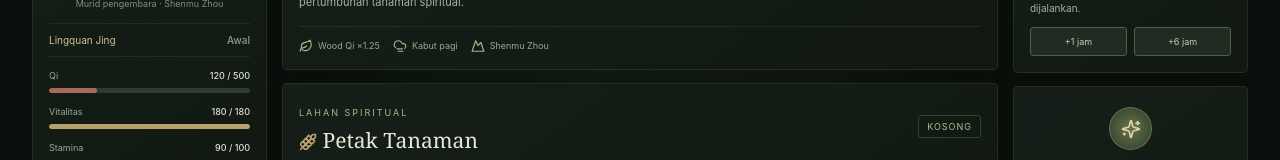
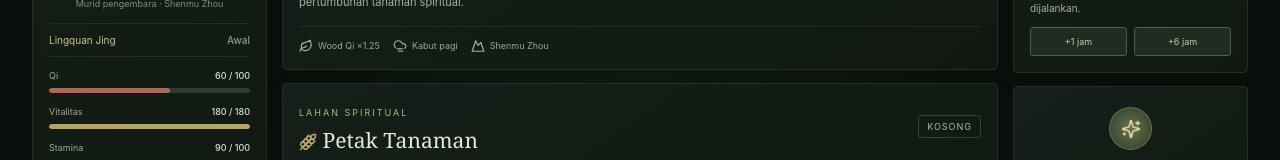
Before and after one commit to aesher-gg/xuantian-World-game, a React (Vite) app: page / in a window 1280 px wide. Shown: the part 606-766 px from the top of the page. Built offline with nearby package versions, Linux system fonts and the light colour scheme.

Commit message:
Wire canonical formulas into simulation and validate domain data

```diff
--- a/src/domain/initialState.ts
+++ b/src/domain/initialState.ts
@@ -2,7 +2,7 @@ import type { GameSnapshot } from './types'
 
 export const initialState: GameSnapshot = {
   version: 1,
-  player: { name: 'Xuan Yu', realm: 'Lingquan Jing', stage: 'Awal', qi: 120, qiCap: 500, hp: 180, maxHp: 180, stamina: 90, hunger: 12, spiritStones: 8, locationId: 'qingling-village', cultivationMinutes: 0 },
+  player: { name: 'Xuan Yu', realm: 'Lingquan Jing', realmIndex: 1, stage: 'Awal', qi: 60, qiCap: 100, comprehensionLevel: 0, spiritStoneGatheringBonus: 1, hp: 180, maxHp: 180, stamina: 90, hunger: 12, spiritStones: 8, locationId: 'qingling-village', cultivationMinutes: 0 },
   world: { day: 1, hour: 7, minute: 0, weather: 'Kabut pagi', woodQi: 1.25, eventLog: ['Hari baru dimulai di Desa Qingling. Kabut tipis menyelimuti kebun-kebun spirit.'] },
   herb: { name: 'Rumput Penjernih Qi', plantedAtMinute: null, growthMinutes: 0, requiredMinutes: 4320, yield: 3 },
   npcs: [
```
